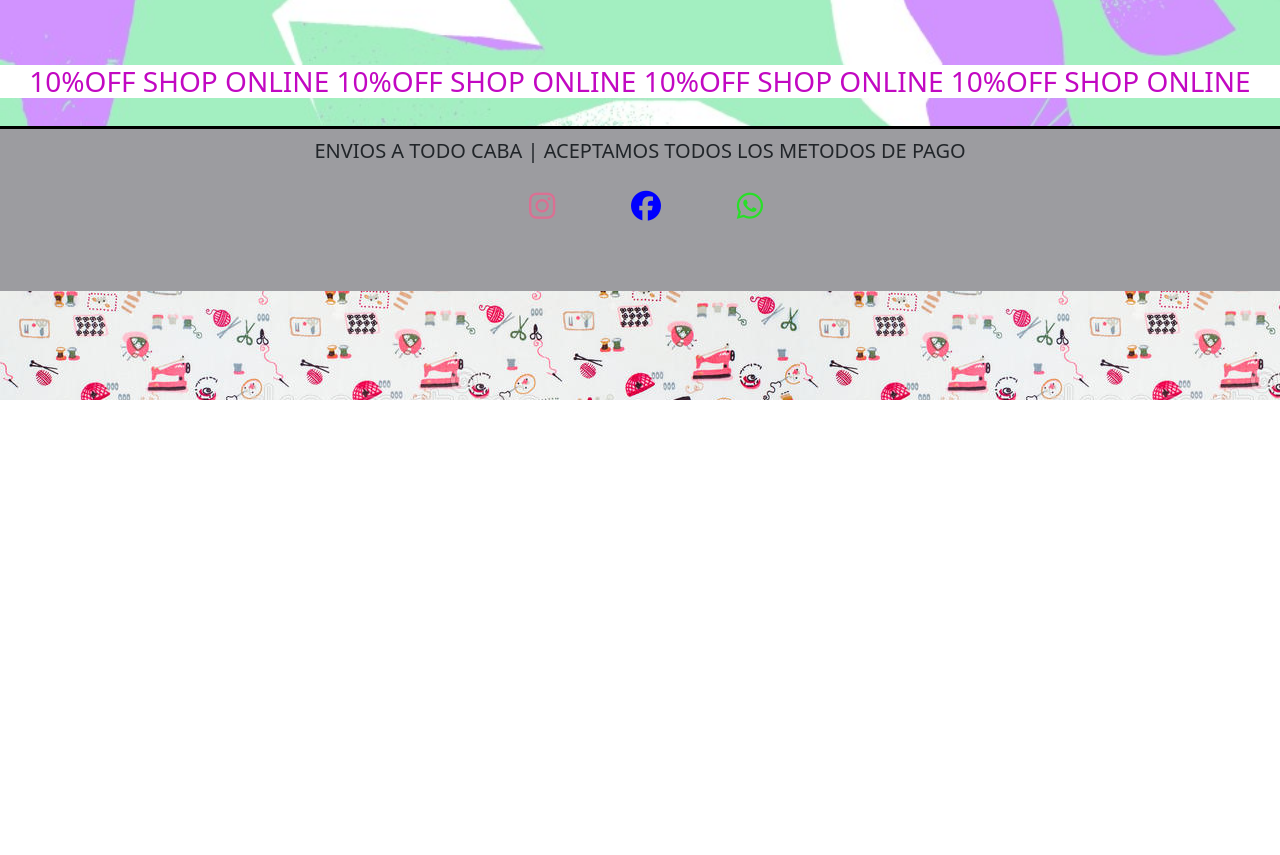
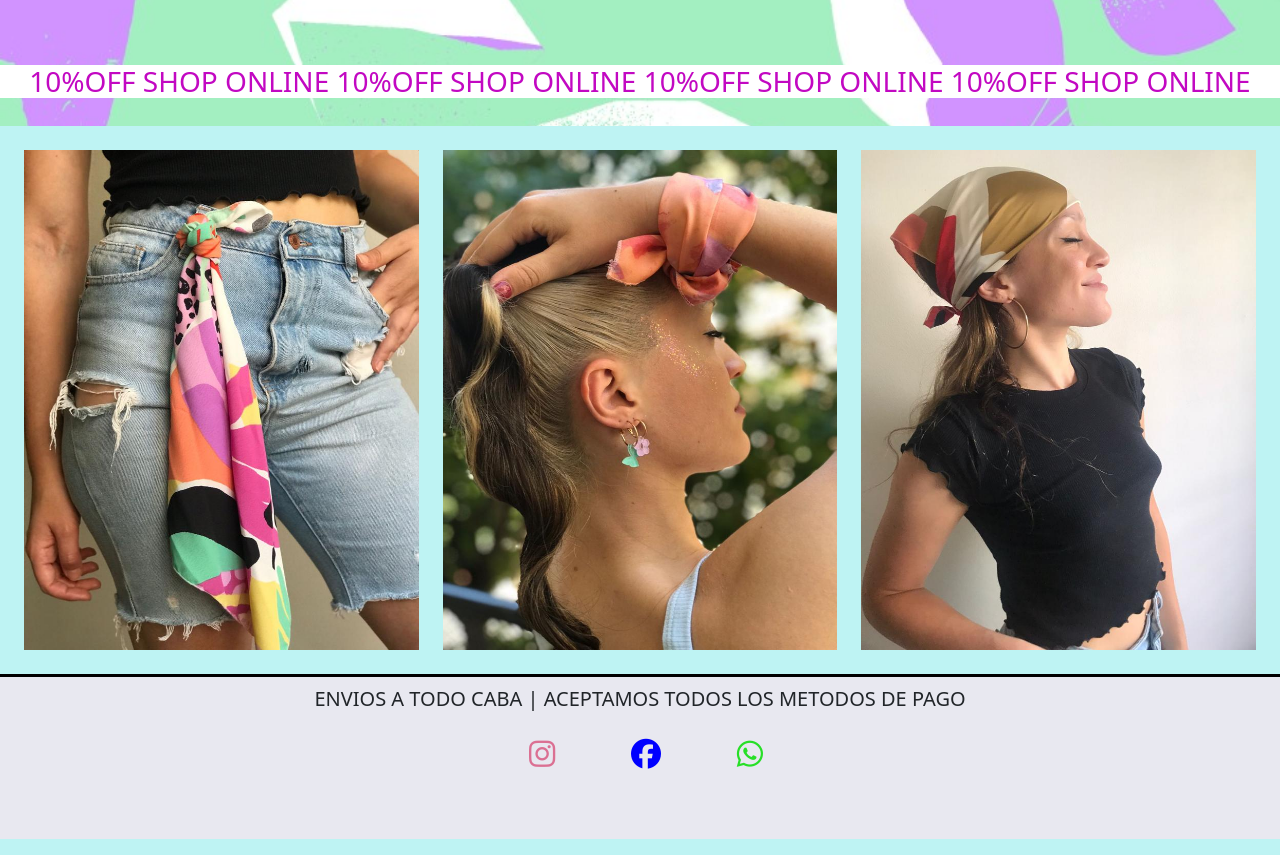
Before and after one commit to NicolasLarre/coder-git, a plain HTML site: page index.html in a window 1280 px wide. Shown: the part 400-1255 px from the top of the page. Before the commit the page ends 800 px from the top, so only its background shows below. Drawn offline with nearby package versions, Linux system fonts and the light colour scheme.

Commit message:
cambios en index

```diff
--- a/estilo.css
+++ b/estilo.css
@@ -1,6 +1,6 @@
 body {
 margin: 0%;
-background-image: url(imagenes/fondopantalla.jpg);
+background-color: #bef3f3;
 }
 /* Barra de navegacion */
 nav {
@@ -51,6 +51,11 @@ nav {
 }
 .off-abajo {
     margin-top: 14%;
+}
+#imagenes-index div img{
+    width: 100%;
+    height: 500px;
+
 }
 
 /* Main de Productos */
@@ -330,7 +335,7 @@ font-weight: bold;}
 /* footer */
 
 footer {
-    background-color: hsl(240, 2%, 62%);
+    background-color: hwb(240 91% 6%);
     border-top: solid black;
 }
 footer a {
--- a/index.html
+++ b/index.html
@@ -64,10 +64,37 @@
         </div>
     </header>
 </div>
-<!-- fin del main -->
+<!-- fin del header -->
+<!-- Inicio del main -->
+<main class="text-center p-4">
+  <section id="imagenes-index" class="conteiner">
+     <div class="row">
+
+    <div class="col-lg-4">
+      <a>
+        <img src="imagenes/luciendopanuelo2.jpg" alt="gorra">
+      </a>
+    </div>
+
+    <div class="col-lg-4">
+      <a>
+        <img src="imagenes/luciendopanuelo.jpg" alt="gorra">
+      </a>
+    </div>
+  <div class="col-lg-4">
+    <a>
+      <img  src="imagenes/luciendopanuel3.jpg" alt="gorra">
+    </a>
+  </div>
+  </div>
+ </section>
+</main>
+<!-- fin del main
+ACA AGREGAR 2 IMAGEN DE COMO LUCEN LAS COSAS EN PERSONAS-->
 <!-- Inicio de footer -->
 <footer class="fo-tamaño">
     <h3>ENVIOS A TODO CABA | ACEPTAMOS TODOS LOS METODOS DE PAGO </h3>
+  </div>
     <ul>
     <li>
         <a href="https://www.instagram.com/amici.accesorios/" i target="_blank"><i class="fa-brands fa-instagram"></i></a>
@@ -79,9 +106,10 @@
         <a href="https://web.whatsapp.com/"i target="_blank"> <i class="fa-brands fa-whatsapp"></i></a>
     </li>
     </ul>
+  </div>
 </footer>
 <!-- Fin del Footer -->
-</div>
+
 
 
 
```
Also changed, not shown: imagenes/luciendoaros.jpg (added), imagenes/luciendopanuel3.jpg (added), imagenes/luciendopanuelo.jpg (added), imagenes/luciendopanuelo2.jpg (added).
